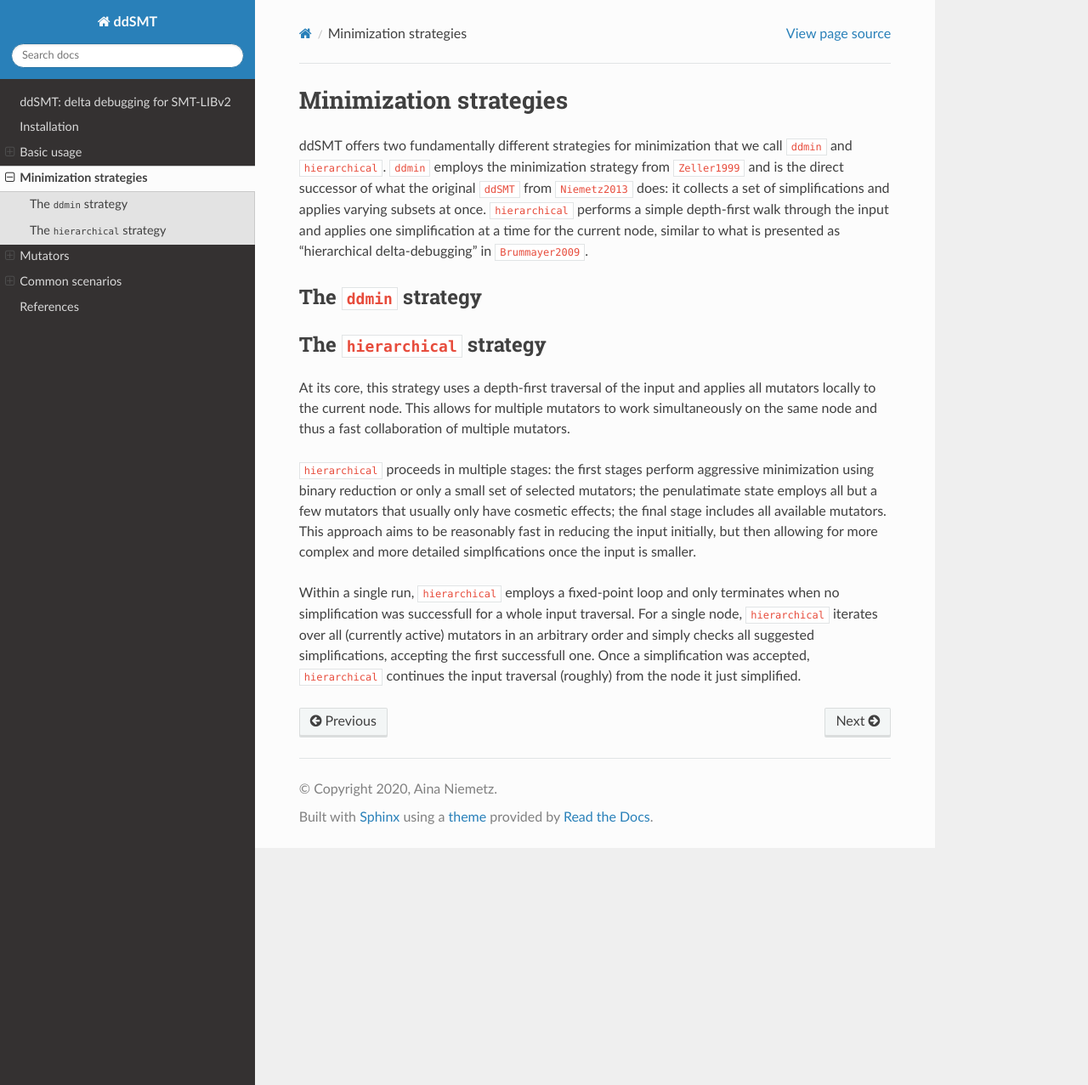
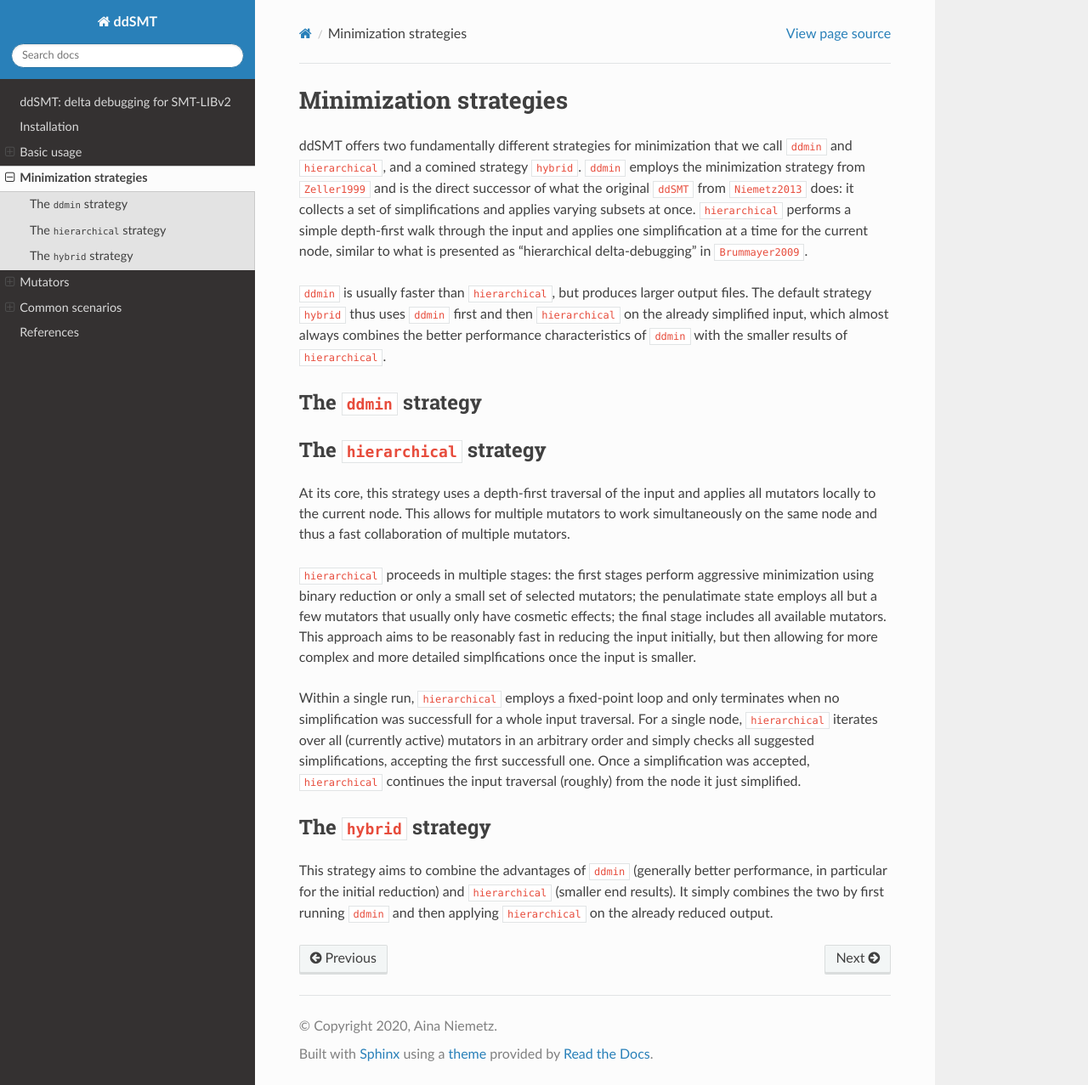
Before and after one commit to ddsmt/ddSMT, a Sphinx documentation site: the page built from docs/strategies.rst, in a window 1280 px wide and 1277 px high. Shown: the whole window at 85% size. Built offline with Sphinx 7.4.7 and the Read the Docs theme 2.0.0, drawn with Linux system fonts in a browser that asks for light colours; the version number could not be read and is left out; cross-references to code outside the pages are shown as plain code.

Commit message:
Make hybrid the default strategy, add hybrid to docs.

```diff
--- a/docs/strategies.rst
+++ b/docs/strategies.rst
@@ -1,9 +1,12 @@
 Minimization strategies
 ====================================
 
-ddSMT offers two fundamentally different strategies for minimization that we call ``ddmin`` and ``hierarchical``.
+ddSMT offers two fundamentally different strategies for minimization that we call ``ddmin`` and ``hierarchical``, and a comined strategy ``hybrid``.
 ``ddmin`` employs the minimization strategy from :cite:`Zeller1999` and is the direct successor of what the original ``ddSMT`` from :cite:`Niemetz2013` does: it collects a set of simplifications and applies varying subsets at once.
 ``hierarchical`` performs a simple depth-first walk through the input and applies one simplification at a time for the current node, similar to what is presented as "hierarchical delta-debugging" in :cite:`Brummayer2009`.
+
+``ddmin`` is usually faster than ``hierarchical``, but produces larger output files.
+The default strategy ``hybrid`` thus uses ``ddmin`` first and then ``hierarchical`` on the already simplified input, which almost always combines the better performance characteristics of ``ddmin`` with the smaller results of ``hierarchical``.
 
 
 The ``ddmin`` strategy
@@ -22,3 +25,10 @@ This approach aims to be reasonably fast in reducing the input initially, but th
 Within a single run, ``hierarchical`` employs a fixed-point loop and only terminates when no simplification was successfull for a whole input traversal.
 For a single node, ``hierarchical`` iterates over all (currently active) mutators in an arbitrary order and simply checks all suggested simplifications, accepting the first successfull one.
 Once a simplification was accepted, ``hierarchical`` continues the input traversal (roughly) from the node it just simplified.
+
+
+The ``hybrid`` strategy
+-----------------------
+
+This strategy aims to combine the advantages of ``ddmin`` (generally better performance, in particular for the initial reduction) and ``hierarchical`` (smaller end results).
+It simply combines the two by first running ``ddmin`` and then applying ``hierarchical`` on the already reduced output.
```
Also changed, not shown: 1 other file.
